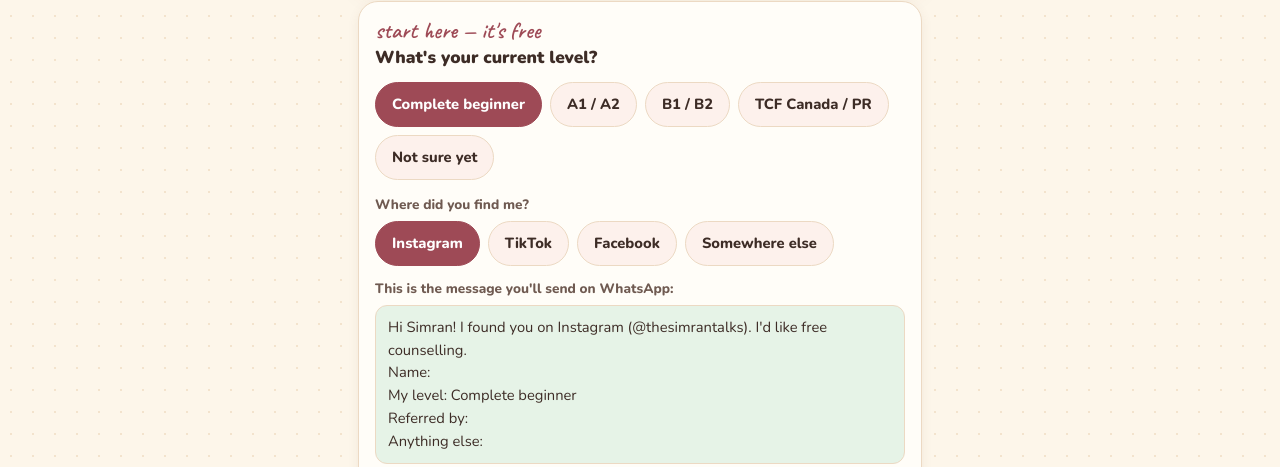
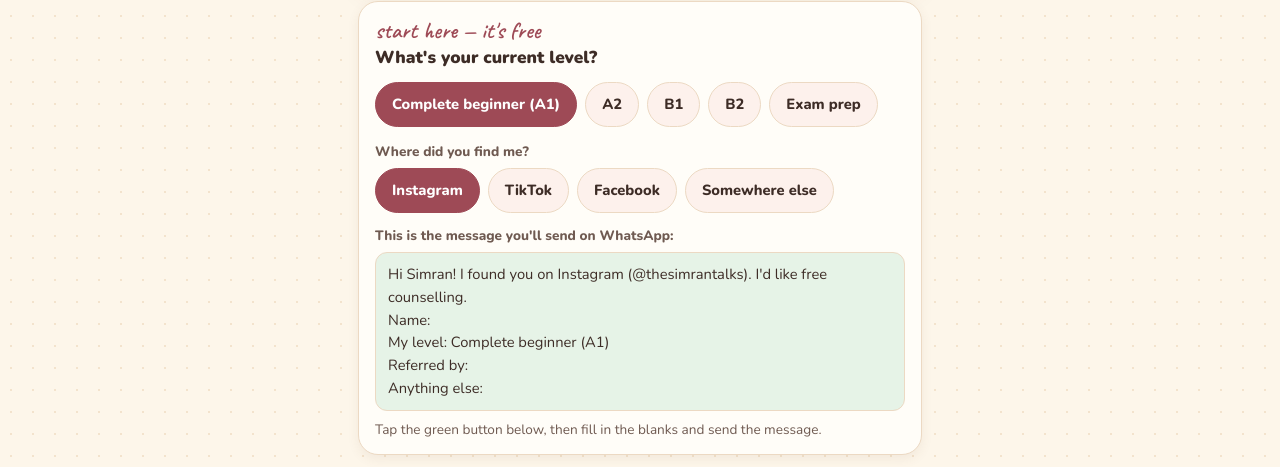
Before and after one commit to thesimrantalks/French-links, a plain HTML site: page index.html in a window 1280 px wide. Shown: the part 677-1144 px from the top of the page. Drawn offline with nearby package versions, Linux system fonts and the light colour scheme.

Commit message:
Split level options (Complete beginner (A1), A2, B1, B2, Exam prep); 'Somewhere else' source now a blank with 'please specify'

```diff
--- a/index.html
+++ b/index.html
@@ -256,11 +256,11 @@
         <span class="script">start here — it's free</span>
         <h2>What&apos;s your current level?</h2>
         <div class="chips" role="group" aria-label="Choose your goal">
-          <button type="button" class="chip" data-goal="beginner" aria-pressed="true">Complete beginner</button>
-          <button type="button" class="chip" data-goal="a1a2" aria-pressed="false">A1 / A2</button>
-          <button type="button" class="chip" data-goal="b1b2" aria-pressed="false">B1 / B2</button>
-          <button type="button" class="chip" data-goal="tcf" aria-pressed="false">TCF Canada / PR</button>
-          <button type="button" class="chip" data-goal="unsure" aria-pressed="false">Not sure yet</button>
+          <button type="button" class="chip" data-goal="beginner" aria-pressed="true">Complete beginner (A1)</button>
+          <button type="button" class="chip" data-goal="a2" aria-pressed="false">A2</button>
+          <button type="button" class="chip" data-goal="b1" aria-pressed="false">B1</button>
+          <button type="button" class="chip" data-goal="b2" aria-pressed="false">B2</button>
+          <button type="button" class="chip" data-goal="exam" aria-pressed="false">Exam prep</button>
         </div>
         <div class="srcrow">
           <span class="src-label">Where did you find me?</span>
@@ -382,14 +382,14 @@ Two times that work for me (Toronto time):</span>
           instagram: "Instagram (@thesimrantalks)",
           tiktok: "TikTok (@thesimrantalks)",
           facebook: "Facebook",
-          other: "online"
+          other: "___ (please specify)"
         };
         var levels = {
-          beginner: "Complete beginner",
-          a1a2: "A1 / A2",
-          b1b2: "B1 / B2",
-          tcf: "TCF Canada / PR",
-          unsure: "Not sure yet"
+          beginner: "Complete beginner (A1)",
+          a2: "A2",
+          b1: "B1",
+          b2: "B2",
+          exam: "Exam prep"
         };
         var currentSource = "instagram";
         var currentLevel = "beginner";
```
